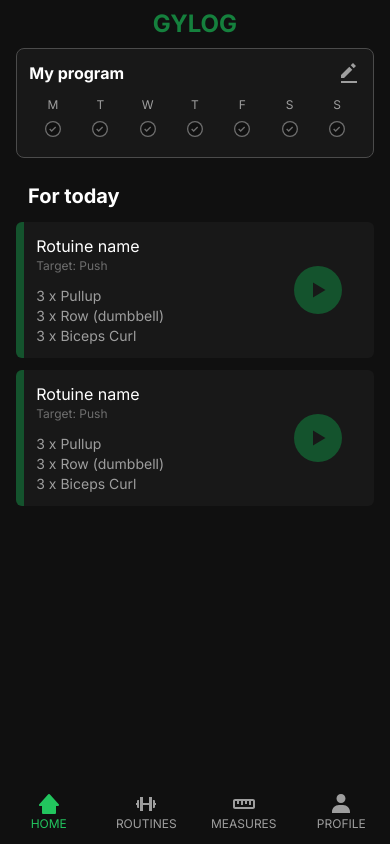
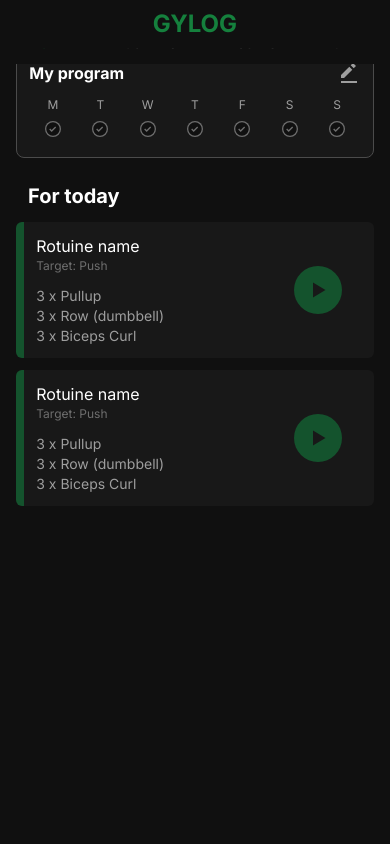
Before and after one commit to fabrizio411/gylog, a Next.js app: page / in a window 390 px wide. Built offline with nearby package versions, Linux system fonts and the light colour scheme.

Commit message:
Update: desktop nav fixed

```diff
--- a/app/(root)/layout.tsx
+++ b/app/(root)/layout.tsx
@@ -19,7 +19,7 @@ export default async function RootLayout({
     <div className='bg-dark-1 flex flex-col items-center'>
       <header className='bg-dark-1 w-full h-16 flex justify-center fixed bottom-0 sm:static'>
         <Nav />
-        <Link href='/' className='text-green-700 hover:text-green-500 text-3xl font-bold absolute top-4 left-4 hidden sm:block'>GYLOG</Link>
+        <Link href='/' className='text-green-700 hover:text-green-500 text-3xl font-bold fixed top-4 left-4 hidden sm:block'>GYLOG</Link>
       </header>
 
       <MobileHeader />
--- a/components/others/MobileHeader.tsx
+++ b/components/others/MobileHeader.tsx
@@ -17,6 +17,7 @@ const MobileHeader = () => {
   if (pathname === '/profile') titleText = 'PROFILE'
   if (pathname === '/exercises') titleText = 'EXERCISES'
   if (pathname === '/history') titleText = 'HISTORY'
+  if (pathname === '/routines/create') titleText = 'CREATE ROUTINE'
 
   return (
     <div className='sm:hidden flex justify-center items-center fixed z-50 top-0 w-full bg-dark-1 p-2'>
--- a/components/others/Nav.tsx
+++ b/components/others/Nav.tsx
@@ -16,7 +16,7 @@ const Nav = () => {
   const mainPages = ['/routines', '/', '/measures', '/profile']
 
   return (
-    <nav className='flex z-50 justify-around items-center h-16 w-full sm:w-[700px]'>
+    <nav className='fixed top-0 bg-dark-1 flex z-50 justify-around items-center h-16 w-full sm:w-[700px]'>
       {!mainPages.includes(pathname) ? (
         <div className='nav-item hidden sm:flex' onClick={() => router.back()}>
           <BackArrow className='scale-150' />
```
Also changed, not shown: 1 other file (tests, documents, lock files or other folders).
